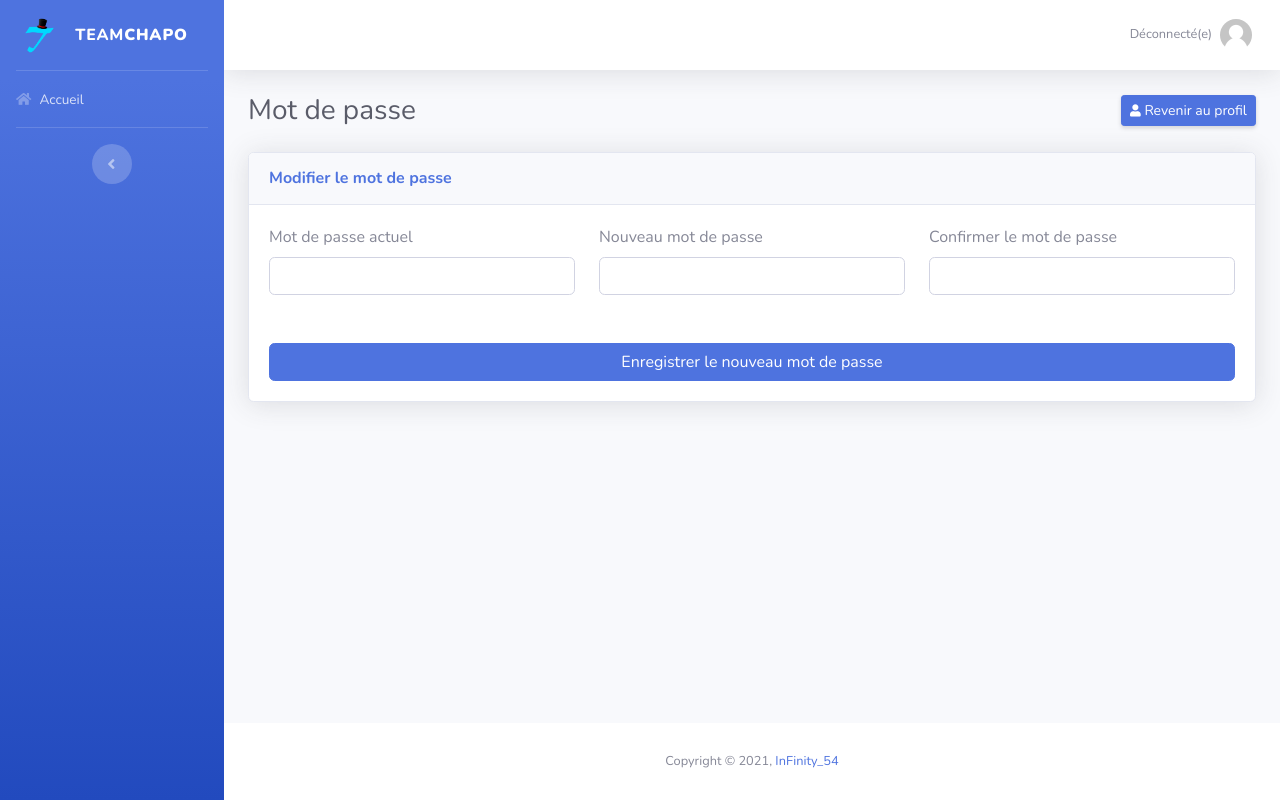
After one commit to InFinity54/TeamChapo, a Symfony app: template templates/site/pages/password.html.twig in a window 1280 px wide. The commit adds this page. Run offline with Twig, Linux system fonts and the light colour scheme; the template is opened without the code that fills it, so the values that code supplies are empty; some libraries are stand-ins or nearby versions.

Commit message:
Changement de mot de passe depuis le profil utilisateur

```diff
--- /dev/null
+++ b/public/js/pages/password.js
@@ -0,0 +1,16 @@
+$("#password-form").validate({
+    rules: {
+        oldpassword: {
+            required: true
+        },
+        newpassword: {
+            required: true
+        },
+        confirmnewpassword: {
+            required: true,
+            equalTo: "#newpassword"
+        }
+    },
+    errorClass: "is-invalid",
+    validClass: "is-valid"
+});
--- /dev/null
+++ b/templates/site/pages/password.html.twig
@@ -0,0 +1,53 @@
+{% extends "site/base.html.twig" %}
+
+{% block title %}Modifier le mot de passe{% endblock %}
+
+{% block css %}
+    <link rel="stylesheet" type="text/css" href="{{ asset("css/forms.css") }}" />
+{% endblock %}
+
+{% block js %}
+    <script type="text/javascript" src="{{ asset("vendor/jquery-validate/jquery.validate.min.js") }}"></script>
+    <script type="text/javascript" src="{{ asset("vendor/jquery-validate/localization/messages_fr.min.js") }}"></script>
+    <script type="text/javascript" src="{{ asset("js/pages/password.js") }}"></script>
+{% endblock %}
+
+{% block body %}
+    <div class="d-sm-flex align-items-center justify-content-between mb-4">
+        <h1 class="h3 mb-0 text-gray-800">Mot de passe</h1>
+        <a href="{{ path("profile") }}" class="d-none d-sm-inline-block btn btn-sm btn-primary shadow-sm"><i class="fas fa-user fa-sm"></i> Revenir au profil</a>
+    </div>
+
+    <div class="row">
+        <div class="col-sm-12">
+            <div class="card shadow mb-4">
+                <div class="card-header py-3">
+                    <h6 class="m-0 font-weight-bold text-primary">Modifier le mot de passe</h6>
+                </div>
+                <div class="card-body">
+                    <form id="password-form" method="post">
+                        <div class="row">
+                            <div class="col-sm-12 col-md-4">
+                                <label for="oldpassword">Mot de passe actuel</label>
+                                <input type="password" class="form-control" id="oldpassword" name="oldpassword" required />
+                            </div>
+                            <div class="col-sm-12 col-md-4 mt-sm-5 mt-md-0">
+                                <label for="newpassword">Nouveau mot de passe</label>
+                                <input type="password" class="form-control" id="newpassword" name="newpassword" required />
+                            </div>
+                            <div class="col-sm-12 col-md-4 mt-sm-5 mt-md-0">
+                                <label for="confirmnewpassword">Confirmer le mot de passe</label>
+                                <input type="password" class="form-control" id="confirmnewpassword" name="confirmnewpassword" required />
+                            </div>
+                        </div>
+                        <div class="row mt-5">
+                            <div class="col-sm-12">
+                                <button type="submit" class="btn btn-primary btn-block">Enregistrer le nouveau mot de passe</button>
+                            </div>
+                        </div>
+                    </form>
+                </div>
+            </div>
+        </div>
+    </div>
+{% endblock %}
--- a/templates/site/pages/profile.html.twig
+++ b/templates/site/pages/profile.html.twig
@@ -17,7 +17,7 @@
 {% block body %}
     <div class="d-sm-flex align-items-center justify-content-between mb-4">
         <h1 class="h3 mb-0 text-gray-800">Profil</h1>
-        <a href="#" class="d-none d-sm-inline-block btn btn-sm btn-primary shadow-sm"><i class="fas fa-key fa-sm"></i> Modifier le mot de passe</a>
+        <a href="{{ path("profile_password") }}" class="d-none d-sm-inline-block btn btn-sm btn-primary shadow-sm"><i class="fas fa-key fa-sm"></i> Modifier le mot de passe</a>
     </div>
 
     <div class="row">
```
Also changed, not shown: src/Controller/ProfileController.php (+42 -0 lines).
